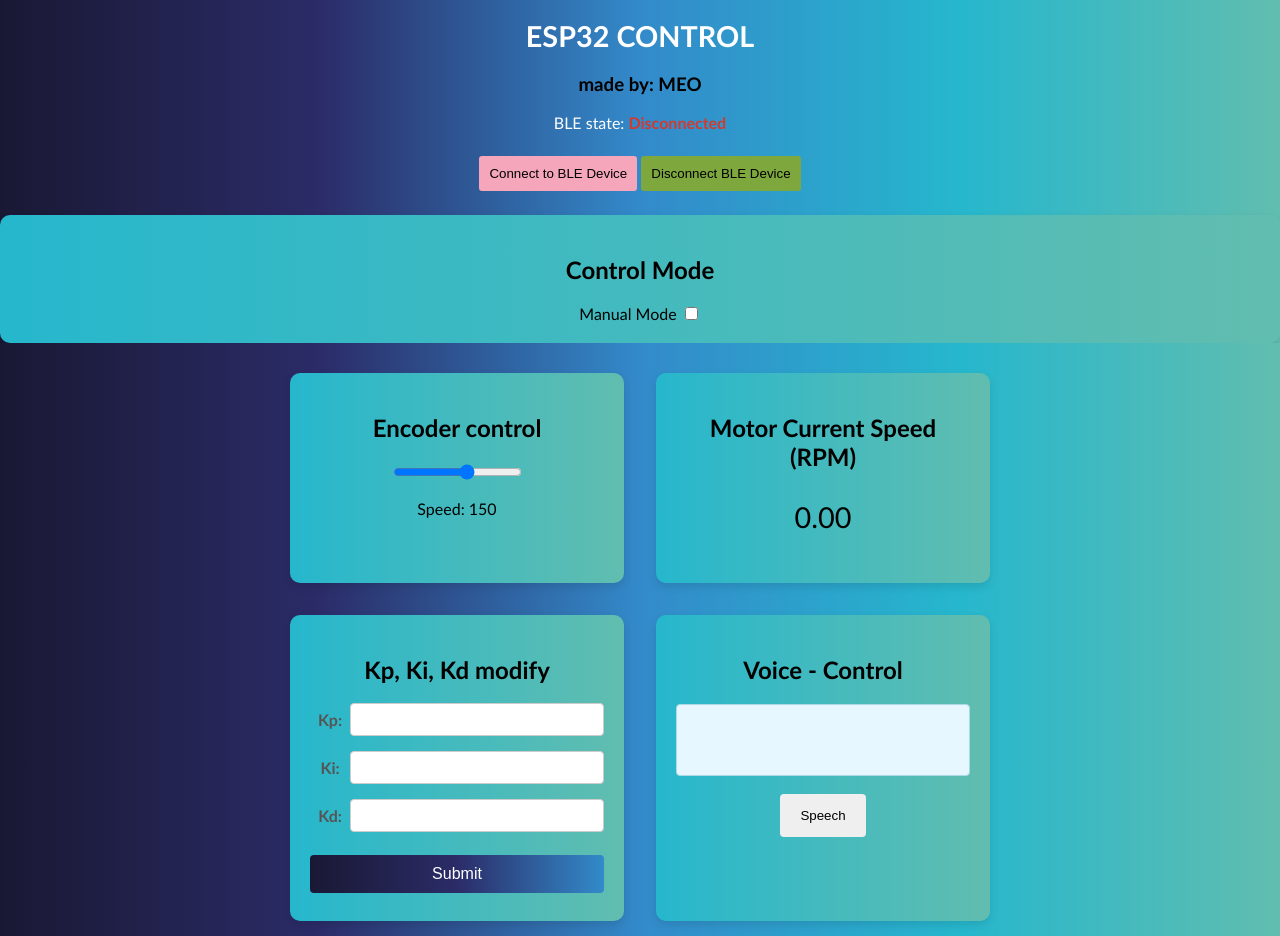
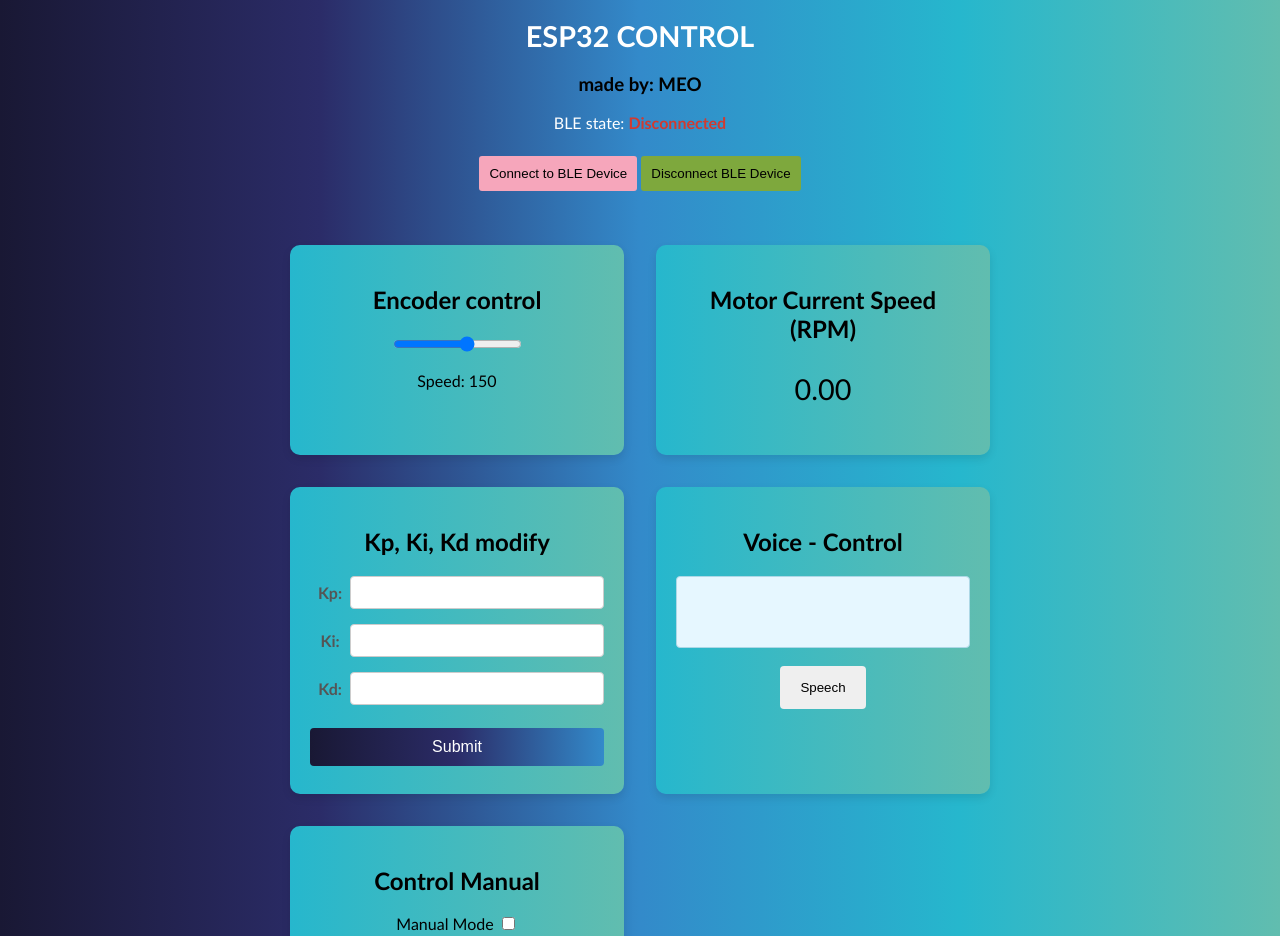
Before and after one commit to Menbeo/huhu, a plain HTML site: page index.html in a window 1280 px wide. Shown: the top 936 px of the page. Drawn offline with Linux system fonts and the light colour scheme.

Commit message:
Update index.html

```diff
--- a/index.html
+++ b/index.html
@@ -17,11 +17,6 @@
                 <button id="connectBleButton" class="connectButton">Connect to BLE Device</button>
                 <button id="disconnectBleButton" class="disconnectButton">Disconnect BLE Device</button>
             </p>
-        </div>
-        <div class="card">
-            <h2>Control Mode</h2>
-            <label for="modeToggle">Manual Mode</label>
-            <input type="checkbox" id="modeToggle">
         </div>
     </div>
 
@@ -65,6 +60,8 @@
         <div class="card">
             <h2>Control Manual</h2>
             <div class="button-grid">
+                <label for="modeToggle">Manual Mode</label>
+                <input type="checkbox" id="modeToggle">
                 <p>
                     <button>left</button>
                     <button>right</button>
```
